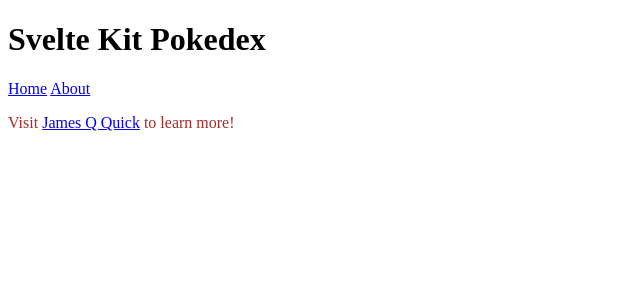
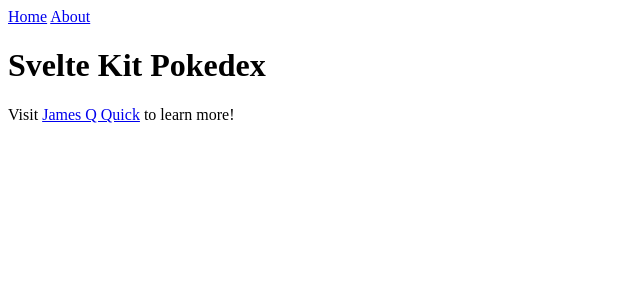
Before and after one commit to Brukkk/sveltekit-pokedex, a SvelteKit app: page / in a window 1280 px wide. Shown: the top 300 px of the page, without its empty margins (0-640 px from the left). Built offline with nearby package versions, Linux system fonts and the light colour scheme.

Commit message:
+layout & slot tag to make re usable components

```diff
--- /dev/null
+++ b/src/routes/+layout.svelte
@@ -0,0 +1,9 @@
+<script>
+    import Nav from "../components/nav.svelte";
+</script>
+
+<Nav/>
+<slot></slot>
+<footer>
+    <p>Visit <a href="https://www.youtube.com/watch?v=UU7MgYIbtAk&ab_channel=JamesQQuick">James Q Quick</a> to learn more!</p>
+</footer>
--- a/src/routes/+page.svelte
+++ b/src/routes/+page.svelte
@@ -7,9 +7,6 @@
     </title>
 </svelte:head>
 <h1>Svelte Kit Pokedex</h1>
-<Nav/>
-<p>Visit <a href="https://www.youtube.com/watch?v=UU7MgYIbtAk&ab_channel=JamesQQuick">James Q Quick</a> to learn more!</p>
-
  <style>
     p {
         color: brown;
--- a/src/routes/about/+page.svelte
+++ b/src/routes/about/+page.svelte
@@ -1,10 +1,6 @@
-<script>
-    import Nav from "../../components/nav.svelte";
-</script>
 <svelte:head>
     <title>
         About the Svelte Pokedex
     </title>
 </svelte:head>
 <h1>About section</h1>
-<Nav/>
```
